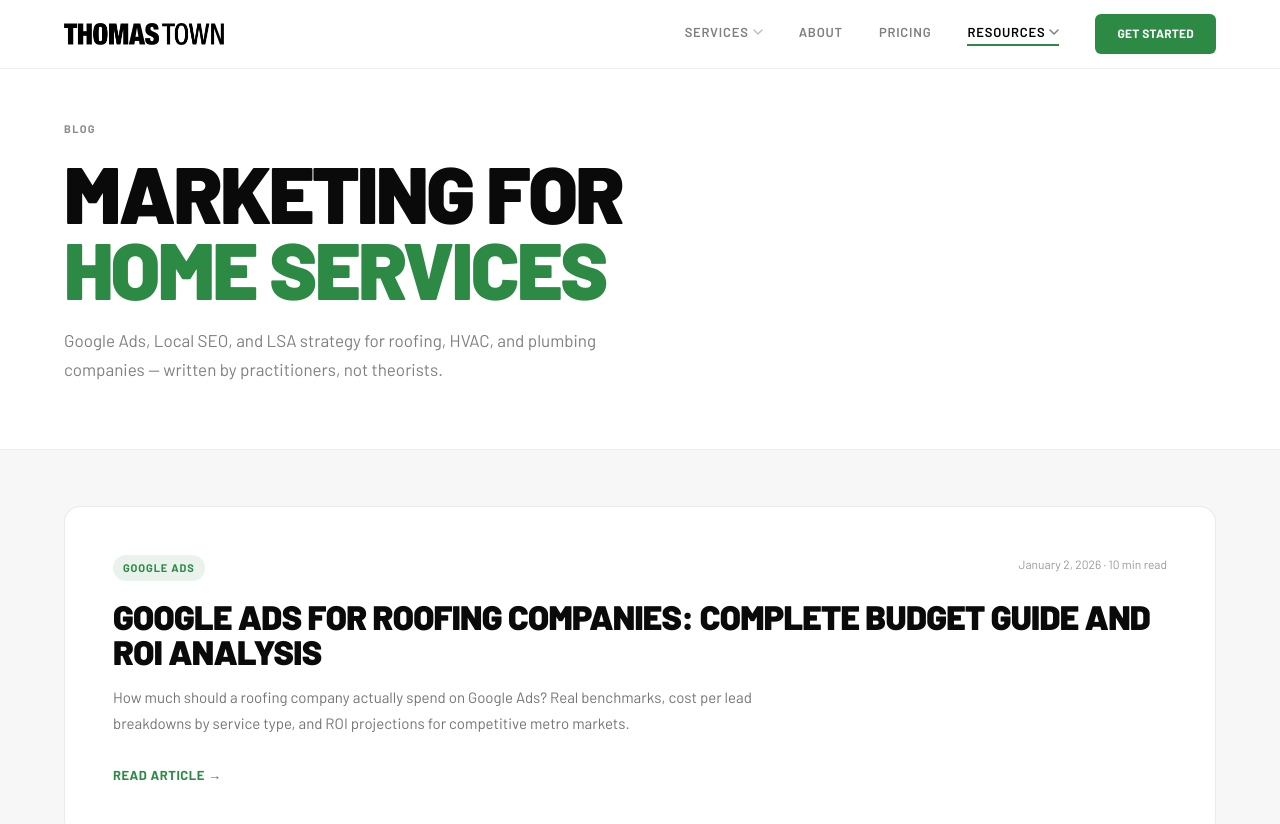
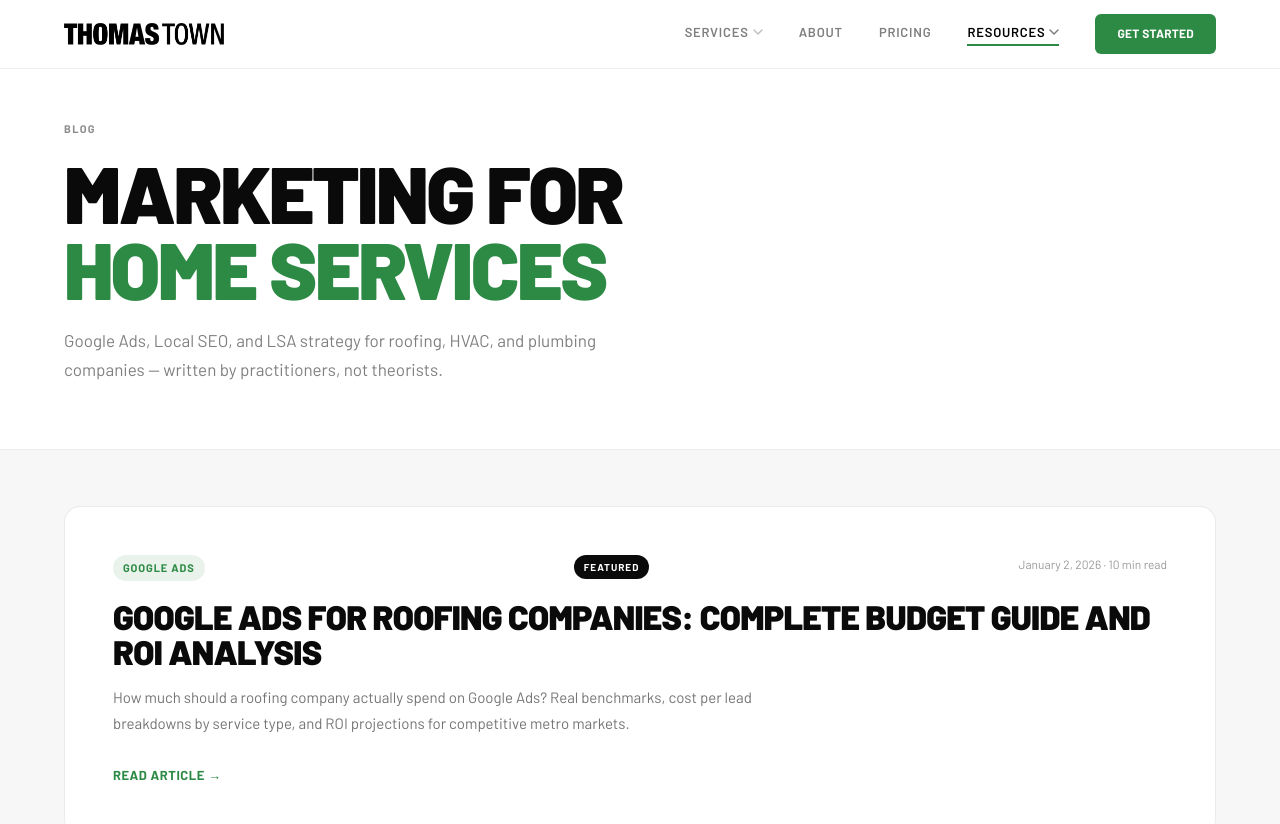
Before and after one commit to webberossi89/thomas-town-digital, a Next.js app: page /blog in a window 1280 px wide. Shown: the top 824 px of the page. Built offline with nearby package versions, Linux system fonts and the light colour scheme.

Commit message:
SEO: add Featured tag to top performing blog post

```diff
--- a/app/blog/page.tsx
+++ b/app/blog/page.tsx
@@ -287,6 +287,20 @@ export default function BlogPage() {
                 >
                   {featured.category}
                 </span>
+                <span
+                  style={{
+                    fontSize: "10px",
+                    fontWeight: 700,
+                    letterSpacing: "0.1em",
+                    textTransform: "uppercase",
+                    color: "#fff",
+                    background: "#0a0a0a",
+                    padding: "4px 10px",
+                    borderRadius: "100px",
+                  }}
+                >
+                  Featured
+                </span>
                 <p style={{ fontSize: "12px", color: "rgba(0,0,0,0.4)" }}>
                   {featured.date} · {featured.readTime}
                 </p>
```
